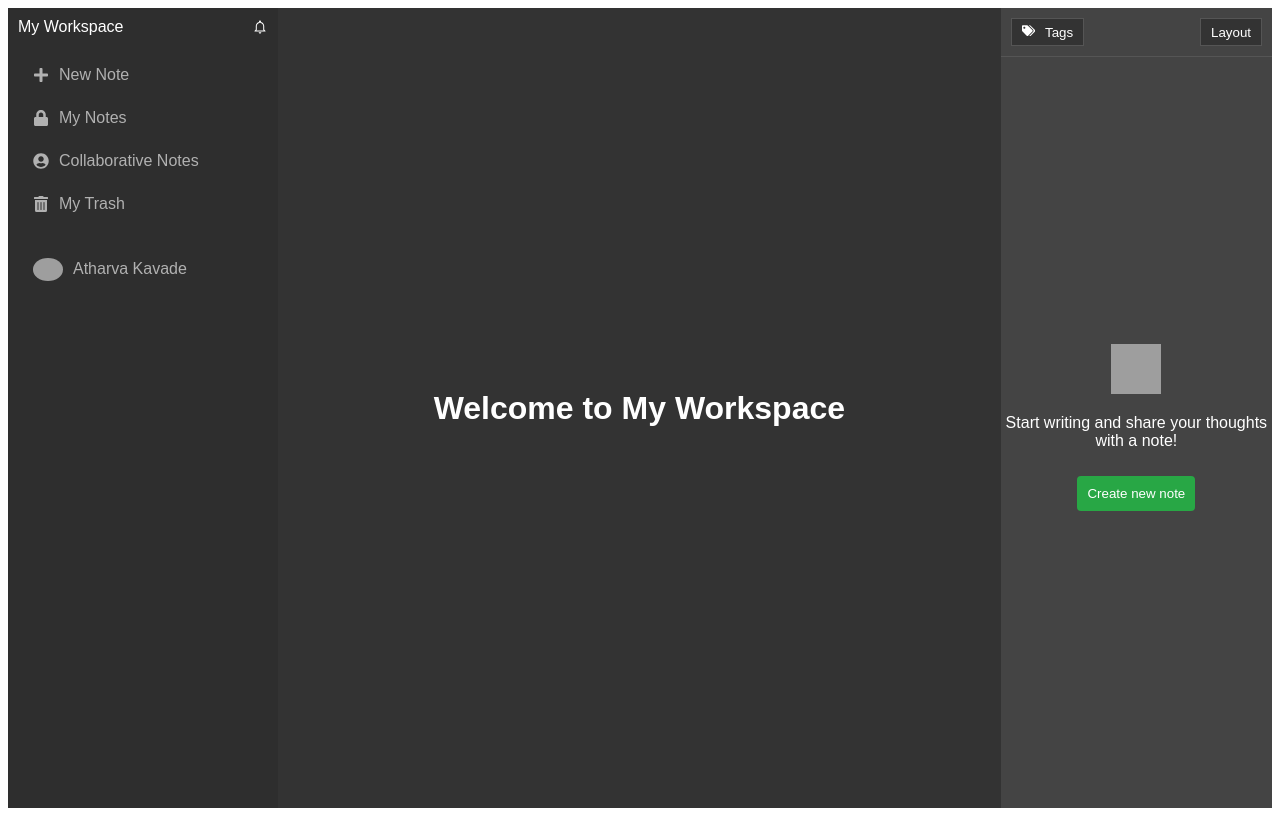
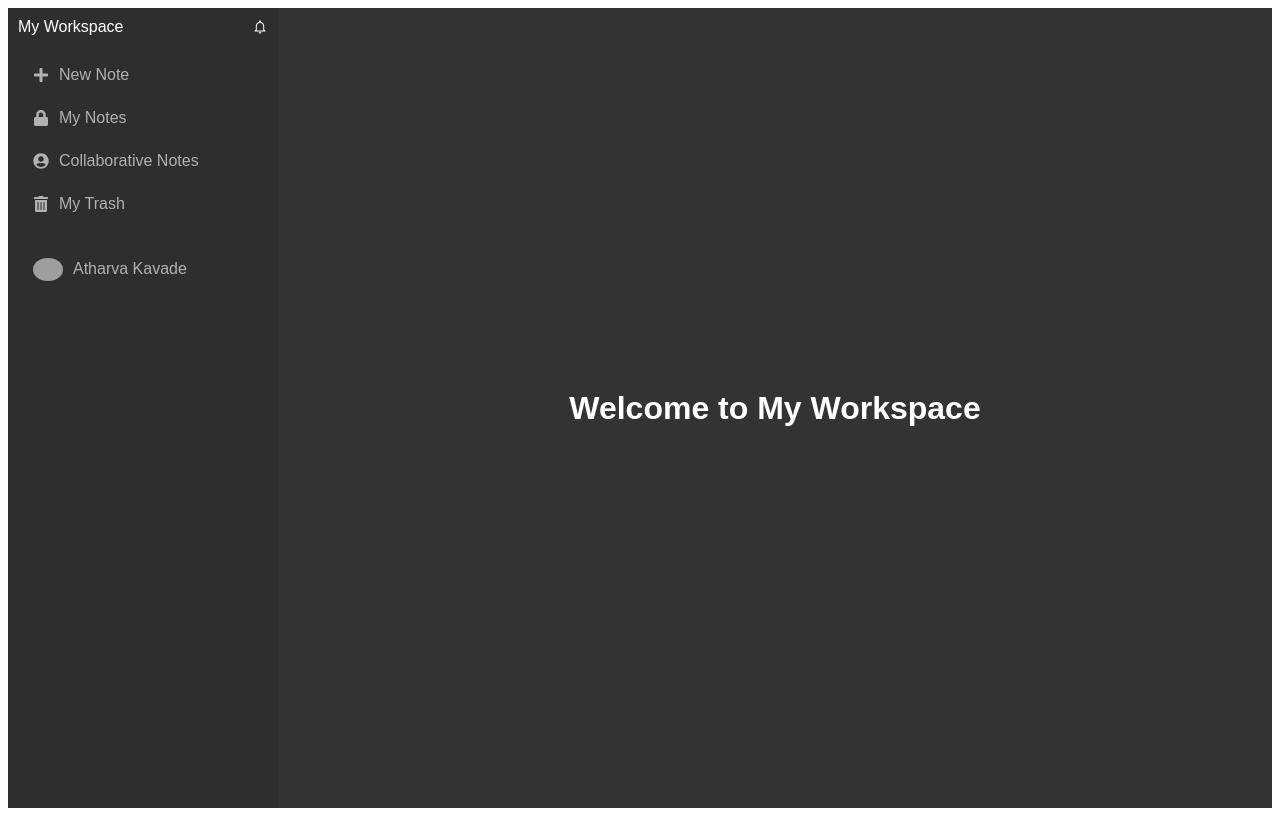
Before and after one commit to iamabhi747/RazorCollab, a React (Vite) app: page / in a window 1280 px wide. Built offline with nearby package versions, Linux system fonts and the light colour scheme; grey boxes are pictures that could not be loaded.

Commit message:
more dependencies installed

```diff
--- a/package.json
+++ b/package.json
@@ -10,11 +10,13 @@
     "build": "vite build"
   },
   "dependencies": {
+    "@uiw/react-codemirror": "^4.22.2",
     "codemirror": "^5.65.16",
     "npm-run-all": "4.1.5",
     "react": "^18.2.0",
     "react-codemirror2": "^8.0.0",
     "react-dom": "^18.2.0",
+    "react-grid-layout": "^1.4.4",
     "react-icons": "^5.2.1",
     "react-markdown": "^9.0.1",
     "react-router-dom": "^6.24.0"
--- a/src/main page/main_page.jsx
+++ b/src/main page/main_page.jsx
@@ -103,7 +103,6 @@ function App() {
             width: '30px',
             marginRight: '10px',
         }
-
     };
 
     return (
@@ -115,7 +114,7 @@ function App() {
                         <IoMdNotificationsOutline />
                     </div>
                     <div style={styles.sidebarSection}>
-                        <NavLink to="src/main-editor-c2m/codeandmark.jsx" style={({ isActive }) => ({ ...styles.sidebarItem, ...(isActive ? styles.sidebarItemSelected : {}) })}>
+                        <NavLink to="/new-note" style={({ isActive }) => ({ ...styles.sidebarItem, ...(isActive ? styles.sidebarItemSelected : {}) })}>
                             <FaPlus style={styles.sidebarIcon} />
                             New Note
                         </NavLink>
@@ -139,7 +138,7 @@ function App() {
                 </div>
                 <div style={styles.content}>
                     <Routes>
-                        <Route path="src/main-editor-c2m/onlytext.jsx" element={<CodeAndMark />} />
+                        <Route path="/new-note" element={<CodeAndMark />} />
                         <Route path="/my-notes" element={<MyNote />} />
                         <Route path="/my-trash" element={<MyTrash />} />
                         <Route path="/collaborative-notes" element={<CollaborativeNotes />} />
@@ -150,22 +149,6 @@ function App() {
                         } />
                     </Routes>
                 </div>
-                <div style={styles.main}>
-                    <div style={styles.mainHeader}>
-                        <button style={styles.dropdownButton}>
-                            <FaTags style={styles.sidebarIcon} />
-                            Tags
-                        </button>
-                        <button style={styles.dropdownButton}>Layout</button>
-                    </div>
-                    <div style={styles.mainContent}>
-                        <div style={styles.welcomeMessage}>
-                            <img src="https://i.pinimg.com/564x/1e/6c/ae/1e6cae8d53ac733a14560cb87fafd068.jpg" alt="note icon" style={styles.noteIcon} />
-                            <p>Start writing and share your thoughts with a note!</p>
-                            <button style={styles.actionButton}>Create new note</button>
-                        </div>
-                    </div>
-                </div>
             </div>
         </Router>
     );
```
Also changed, not shown: 1 other file (tests, documents, lock files or other folders).
